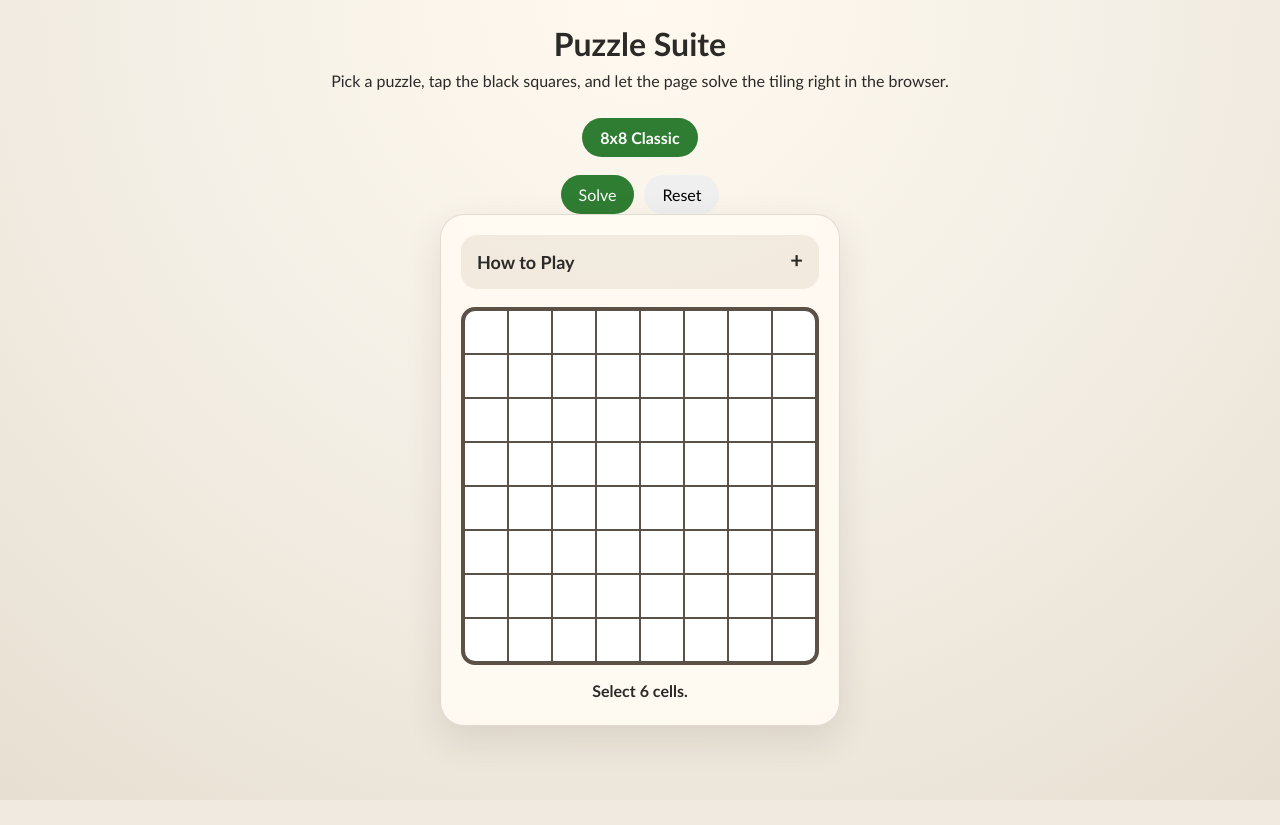
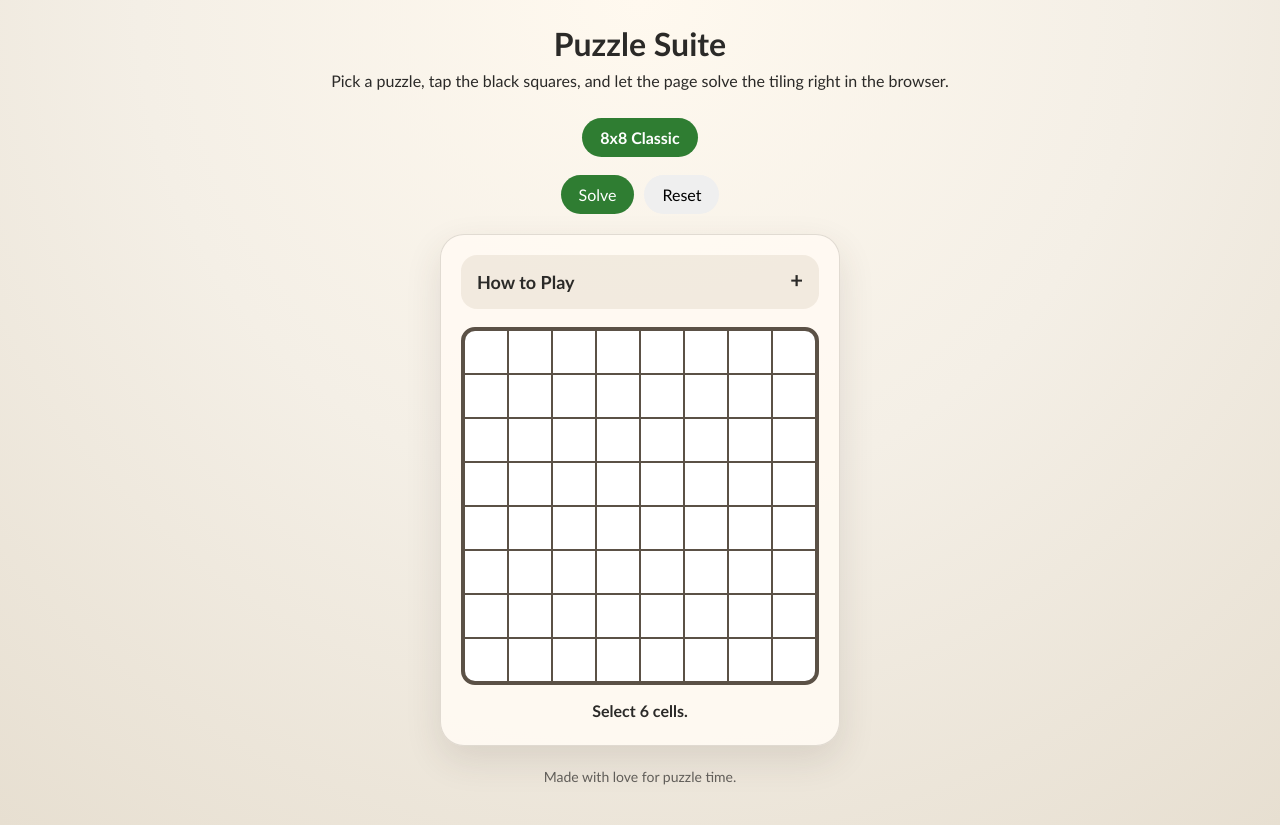
Before and after one commit to xinyuyua/puzzle-suite-for-kids, a Flask app: page / in a window 1280 px wide. Before the commit the page ends 800 px from the top, so only its background shows below. Run offline with Flask 3, Linux system fonts and the light colour scheme.

Commit message:
Add footer and spacing above game card

```diff
--- a/templates/index.html
+++ b/templates/index.html
@@ -53,6 +53,10 @@
 
         .tabs {
             margin: 8px 0 18px;
+        }
+
+        .controls {
+            margin-bottom: 20px;
         }
 
         .tab,
@@ -209,6 +213,13 @@
             margin: 16px 0 0;
         }
 
+        .footer {
+            margin-top: 22px;
+            text-align: center;
+            font-size: 14px;
+            color: rgba(43, 42, 40, 0.72);
+        }
+
         @media (max-width: 640px) {
             .cell {
                 width: 36px;
@@ -243,6 +254,8 @@
         <div id="grid-container"></div>
         <p class="status" id="status"></p>
     </div>
+
+    <footer class="footer">Made with love for puzzle time.</footer>
 
     <script>
         const games = {
```
Also changed, not shown: index.html (+13 -0 lines).
